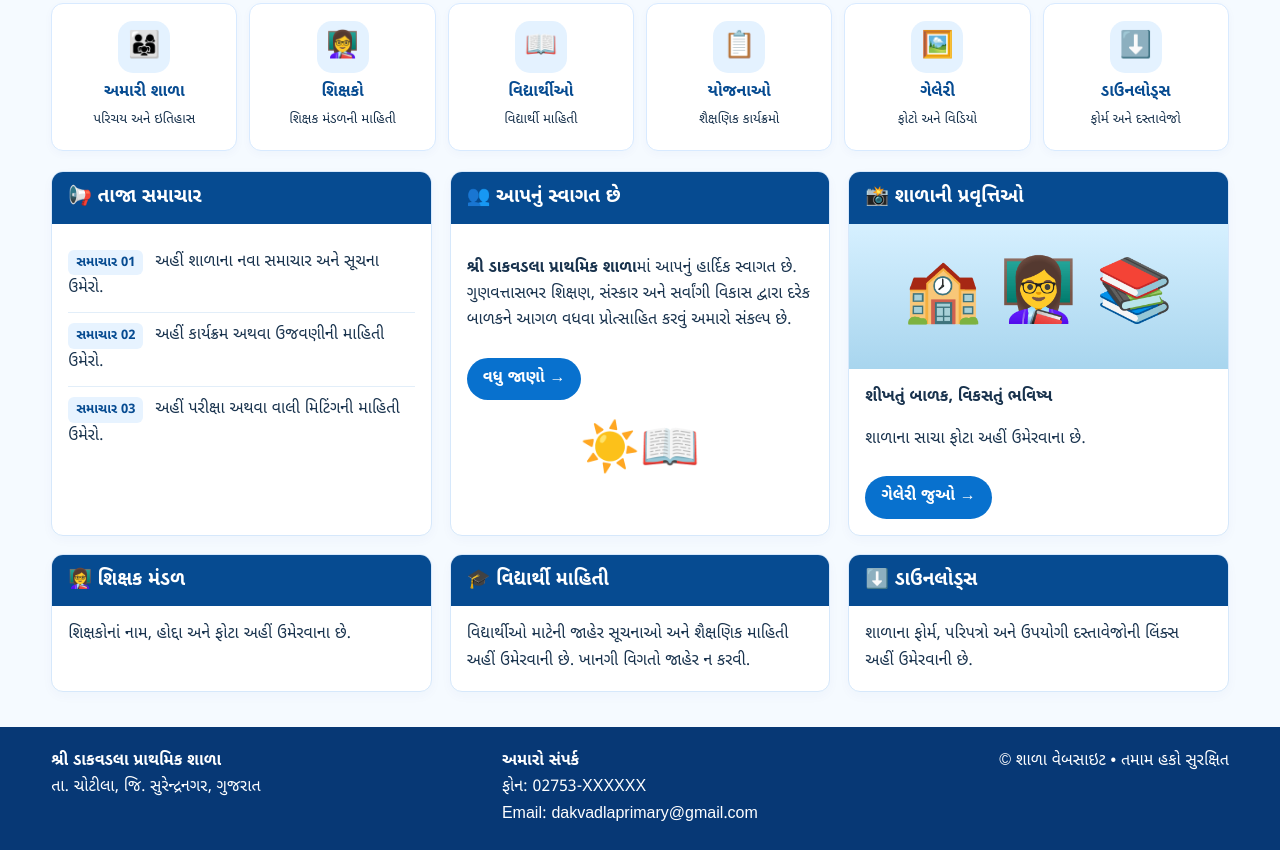
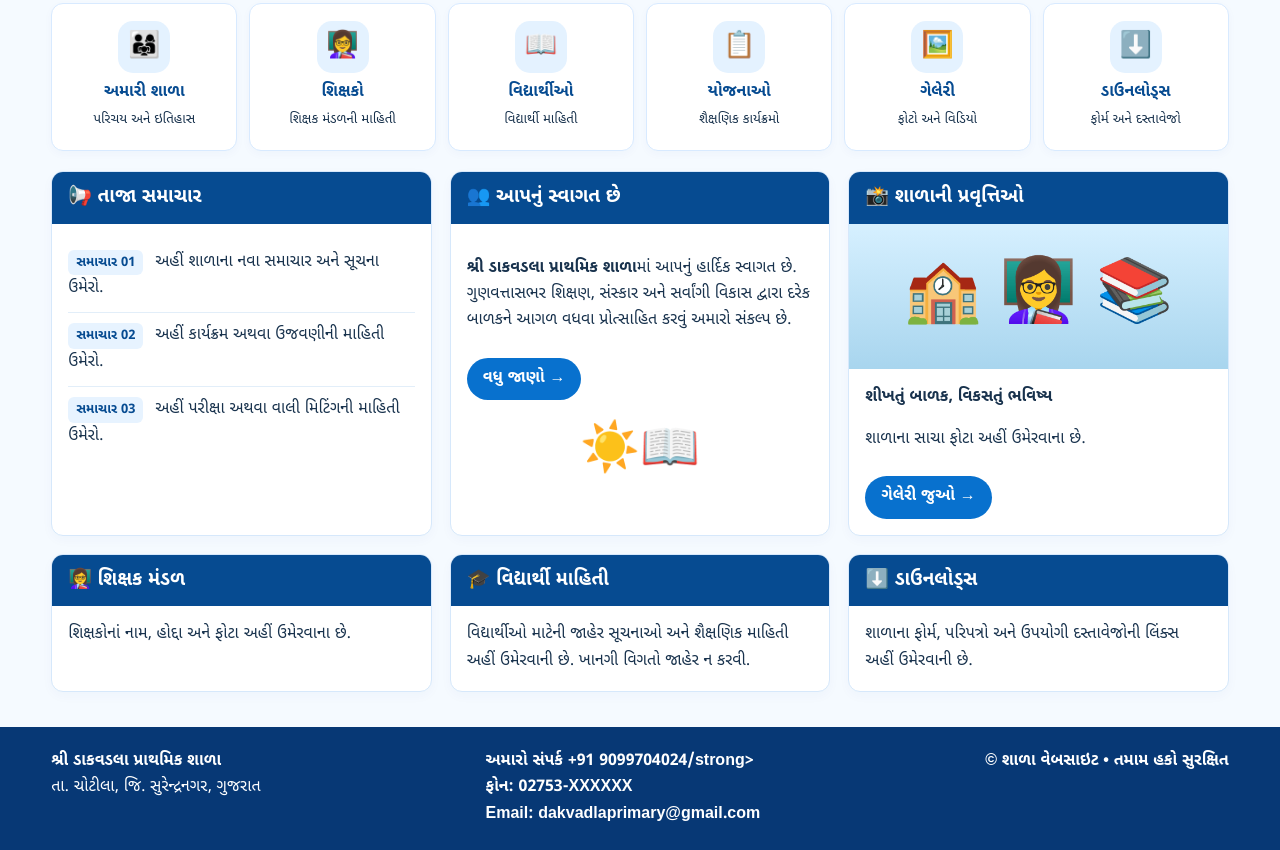
Before and after one commit to Dakvadla/dakvadla-primary-school, a plain HTML site: page index.html in a window 1280 px wide. Shown: the part 547-1397 px from the top of the page. Drawn offline with Linux system fonts and the light colour scheme.

Commit message:
Modify footer with new contact details
Updated contact information in the footer.

```diff
--- a/index.html
+++ b/index.html
@@ -64,6 +64,6 @@ footer{background:#073875;color:white;padding:22px 4%;display:flex;justify-conte
   <article class="panel" id="downloads"><h3>⬇️ ડાઉનલોડ્સ</h3><div class="panel-body">શાળાના ફોર્મ, પરિપત્રો અને ઉપયોગી દસ્તાવેજોની લિંક્સ અહીં ઉમેરવાની છે.</div></article>
 </section>
 </main>
-<footer id="contact"><div><strong>શ્રી ડાકવડલા પ્રાથમિક શાળા</strong><br>તા. ચોટીલા, જિ. સુરેન્દ્રનગર, ગુજરાત</div><div><strong>અમારો સંપર્ક</strong><br>ફોન: 02753-XXXXXX<br>Email: dakvadlaprimary@gmail.com</div><div>© શાળા વેબસાઇટ • તમામ હકો સુરક્ષિત</div></footer>
+<footer id="contact"><div><strong>શ્રી ડાકવડલા પ્રાથમિક શાળા</strong><br>તા. ચોટીલા, જિ. સુરેન્દ્રનગર, ગુજરાત</div><div><strong>અમારો સંપર્ક +91 9099704024/strong><br>ફોન: 02753-XXXXXX<br>Email: dakvadlaprimary@gmail.com</div><div>© શાળા વેબસાઇટ • તમામ હકો સુરક્ષિત</div></footer>
 </body>
 </html>
```
